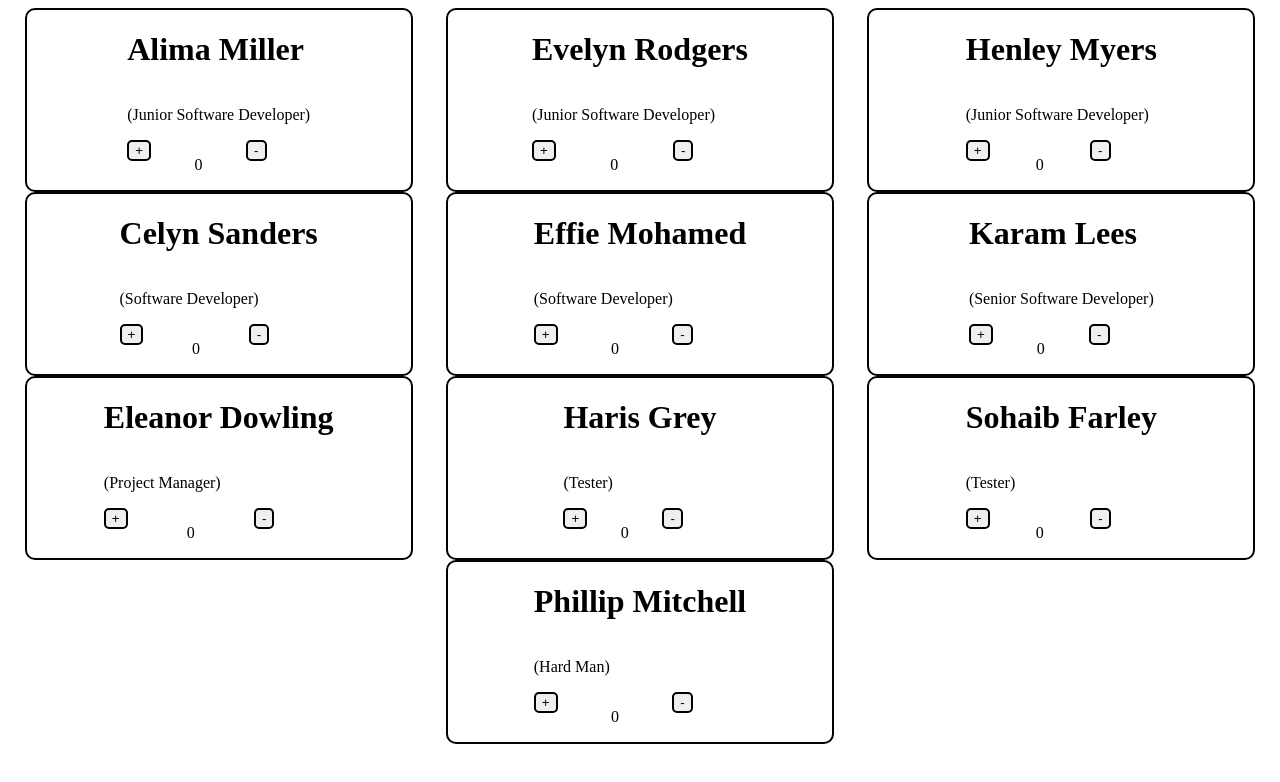
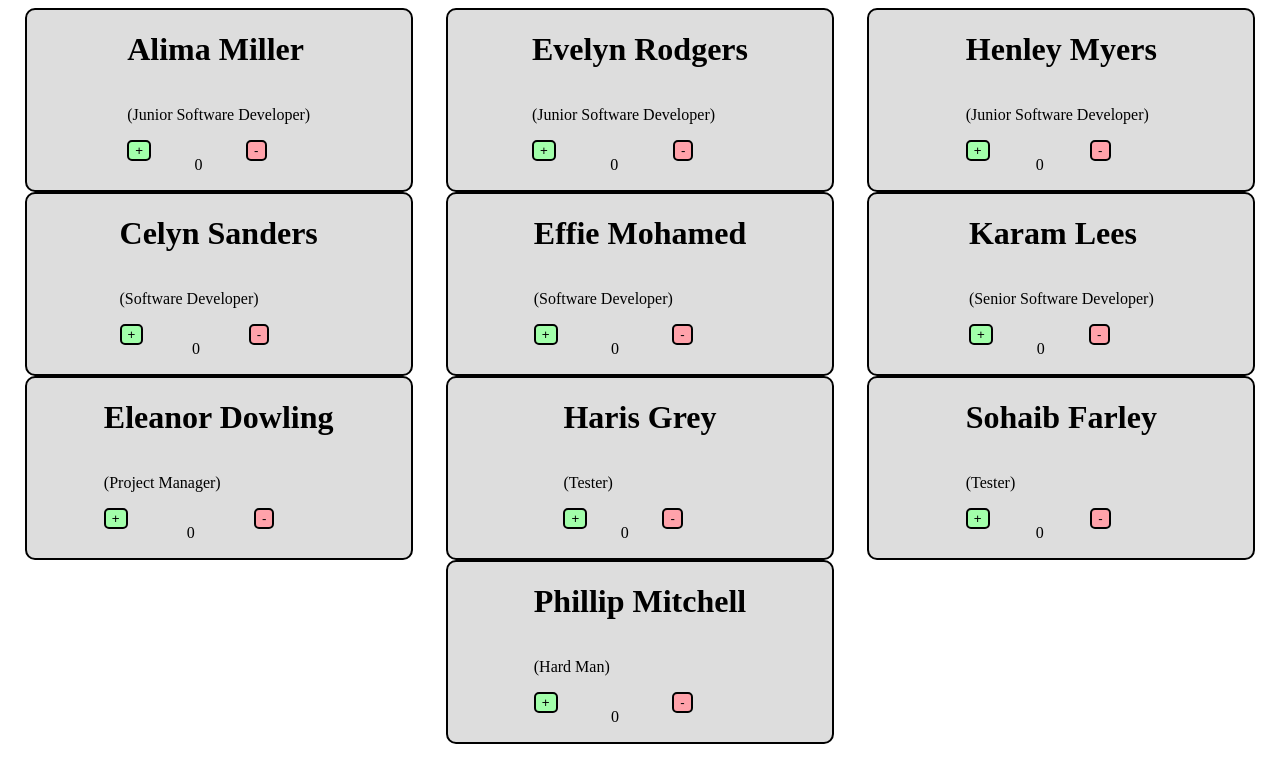
Before and after one commit to Isaac-D-Dawson/react-ticket-tracker, a React (Create React App) app in the folder ticket-tracker/: page / in a window 1280 px wide. Shown: the top 782 px of the page. Built offline with nearby package versions, Linux system fonts and the light colour scheme.

Commit message:
Further S/CSS changes to add colour and style to the page.

```diff
--- a/ticket-tracker/src/assets/sass/_variables.scss
+++ b/ticket-tracker/src/assets/sass/_variables.scss
@@ -0,0 +1,4 @@
+$colour--primary    : #a2ffaa;
+$colour--secondary  : #ffa2aa;
+
+$colour--background : #dddddd;
--- a/ticket-tracker/src/components/button/Button.jsx
+++ b/ticket-tracker/src/components/button/Button.jsx
@@ -5,7 +5,12 @@ const Button = (props) => {
     const { buttonText, buttonValue } = props;
 
     return(
-        <button value={buttonValue}>{buttonText}</button>
+        <button
+            value={buttonValue}
+            className={`button--${buttonValue}`}
+        >
+            {buttonText}
+        </button>
     )
 };
 
--- a/ticket-tracker/src/components/button/Button.scss
+++ b/ticket-tracker/src/components/button/Button.scss
@@ -1,4 +1,13 @@
+@import '../../assets/sass/variables';
+
 button {
     border:2.5px solid black;
     border-radius: 5px;
 }
+
+.button--add {
+    background-color: $colour--primary;
+}
+.button--sub {
+    background-color: $colour--secondary;
+}
--- a/ticket-tracker/src/components/card/Card.scss
+++ b/ticket-tracker/src/components/card/Card.scss
@@ -1,4 +1,10 @@
+@import '../../assets/sass/variables';
+
 .card {
+
+    background-color: $colour--background;
+
+
     border:2.5px solid black;
     border-radius: 10px;
 
```
